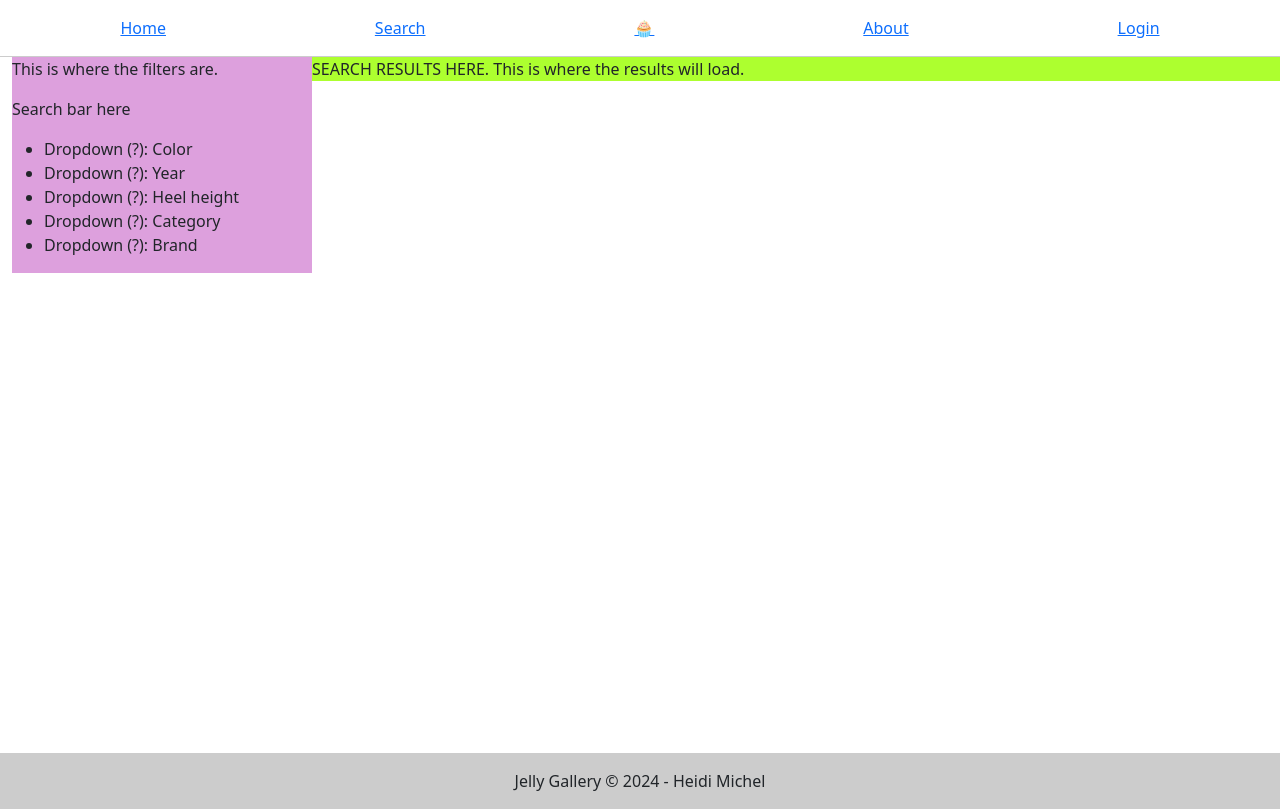
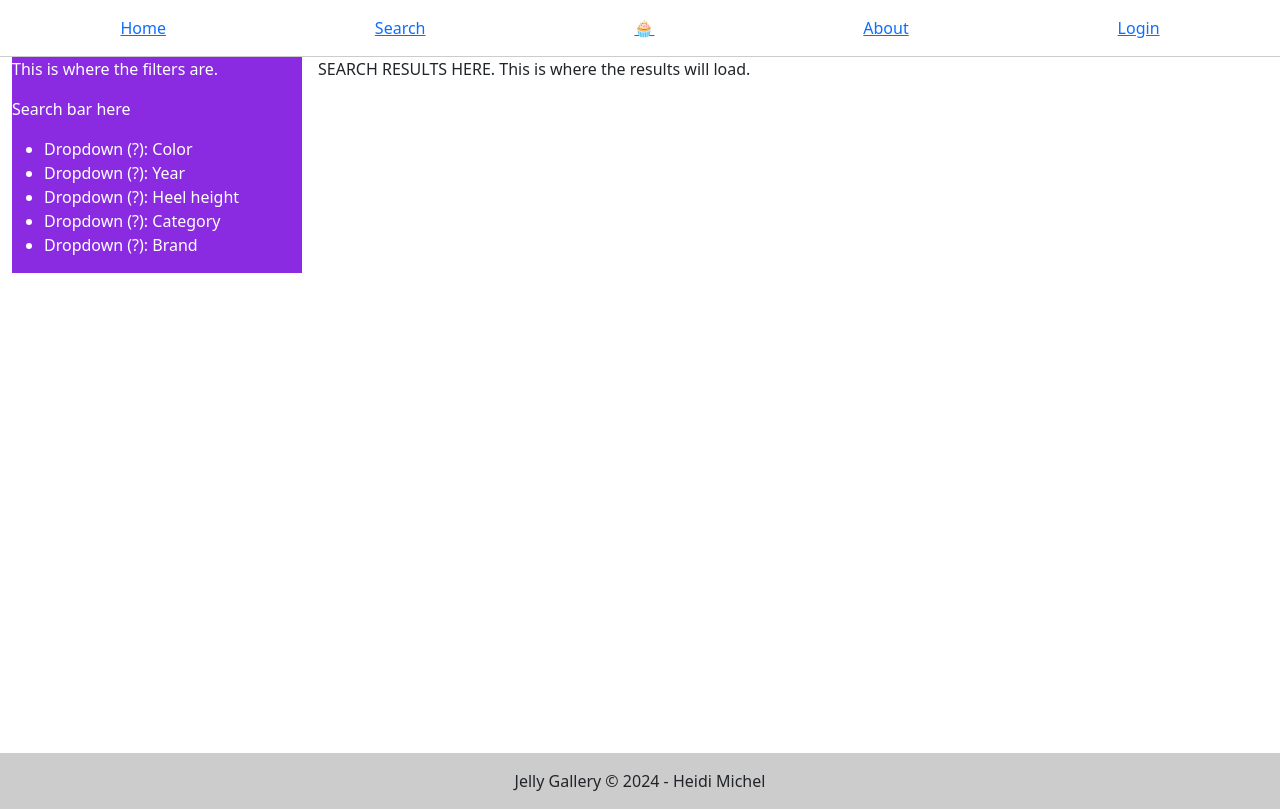
Before and after one commit to heidimichel/jelly-gallery, an Angular app: page /search in a window 1280 px wide. Built offline with nearby package versions, Linux system fonts and the light colour scheme.

Commit message:
Css tests

```diff
--- a/src/jelly/search/search.component.html
+++ b/src/jelly/search/search.component.html
@@ -1,4 +1,4 @@
 <jelly-side-menu></jelly-side-menu>
-  <div class="jelly-content">
+<div class="jelly-content">
    SEARCH RESULTS HERE. This is where the results will load.
-  </div>
+</div>
--- a/src/styles.scss
+++ b/src/styles.scss
@@ -31,14 +31,15 @@ jelly-search {
   display: flex;
   width: 100vw;
   .jelly-side-menu {
-    background-color: plum;
-    width: 300px;
+    background-color: $grape;
+    color: white;
+    width: 290px;
     height: 100%;
   }
   .jelly-content {
-      width: 100%;
+      flex-grow: 1;
       height: 100%;
-      background-color: greenyellow;
+      margin-left: 1em;
   }
 }
 .jelly-search-results {
```
